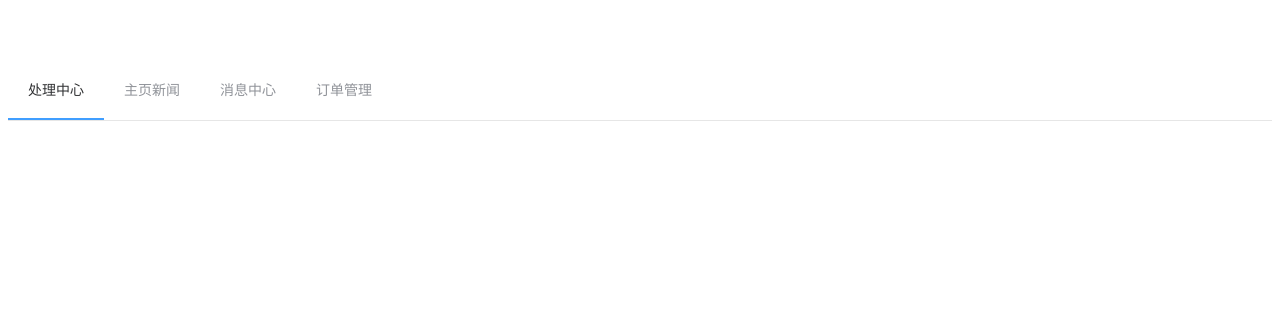
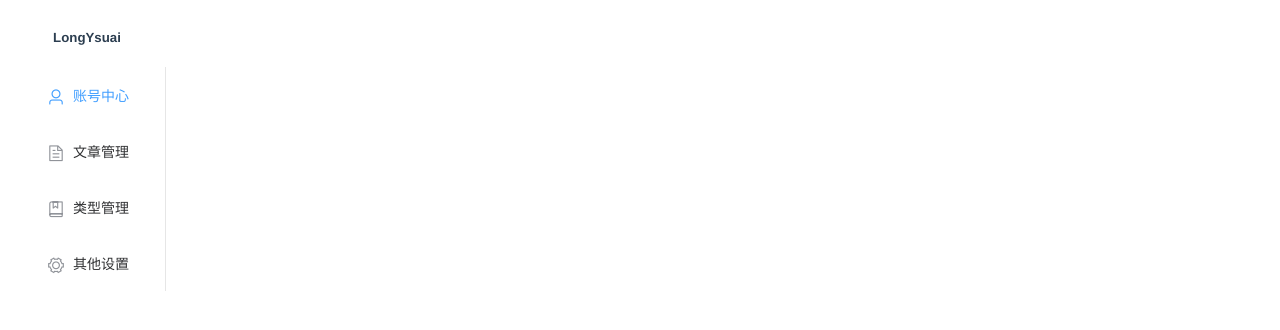
Before and after one commit to LongJank/MySpaceUI, a Vue app: page / in a window 1280 px wide. Shown: the top 330 px of the page. Built offline with nearby package versions, Linux system fonts and the light colour scheme.

Commit message:
修改项目名字 修改主页信息

```diff
--- a/package.json
+++ b/package.json
@@ -1,5 +1,5 @@
 {
-  "name": "studyvuenew",
+  "name": "MySpaceManagement",
   "version": "0.1.0",
   "private": true,
   "scripts": {
--- a/src/App.vue
+++ b/src/App.vue
@@ -23,6 +23,6 @@ export default {
   -moz-osx-font-smoothing: grayscale;
   text-align: center;
   color: #2c3e50;
-  margin-top: 60px;
+  margin-top: 0px;
 }
 </style>
--- a/src/components/index/index.vue
+++ b/src/components/index/index.vue
@@ -1,13 +1,32 @@
 <template>
     <div id="index">
-        <!-- mode：导航栏模式：horizontal：横;vertical:竖(默认);-->
-        <!-- background-color:导航栏背景颜色，默认#ffffff-->
-        <el-menu :default-active="activeIndex" class="el-menu" mode="horizontal" @select="handleSelect">
-            <el-menu-item index="1">处理中心</el-menu-item>
-            <el-menu-item index="2">主页新闻</el-menu-item>
-            <el-menu-item index="3">消息中心</el-menu-item>
-            <el-menu-item index="4">订单管理</el-menu-item>
-        </el-menu>
+        <el-row class="tac">
+            <el-col :span="3">
+                <h5>LongYsuai</h5>
+                <el-menu
+                        :default-active="activeIndex"
+                        class="el-menu-vertical-demo"
+                        @open="handleOpen"
+                        @close="handleClose">
+                    <el-menu-item index="1">
+                        <i class="el-icon-user"></i>
+                        <span slot="title">账号中心</span>
+                    </el-menu-item>
+                    <el-menu-item index="2">
+                        <i class="el-icon-document"></i>
+                        <span slot="title">文章管理</span>
+                    </el-menu-item>
+                    <el-menu-item index="3">
+                        <i class="el-icon-collection"></i>
+                        <span slot="title">类型管理</span>
+                    </el-menu-item>
+                    <el-menu-item index="4">
+                        <i class="el-icon-setting"></i>
+                        <span slot="title">其他设置</span>
+                    </el-menu-item>
+                </el-menu>
+            </el-col>
+        </el-row>
         <div class="line"></div>
     </div>
 </template>
```
Also changed, not shown: 2 other files (tests, documents, lock files or other folders).
